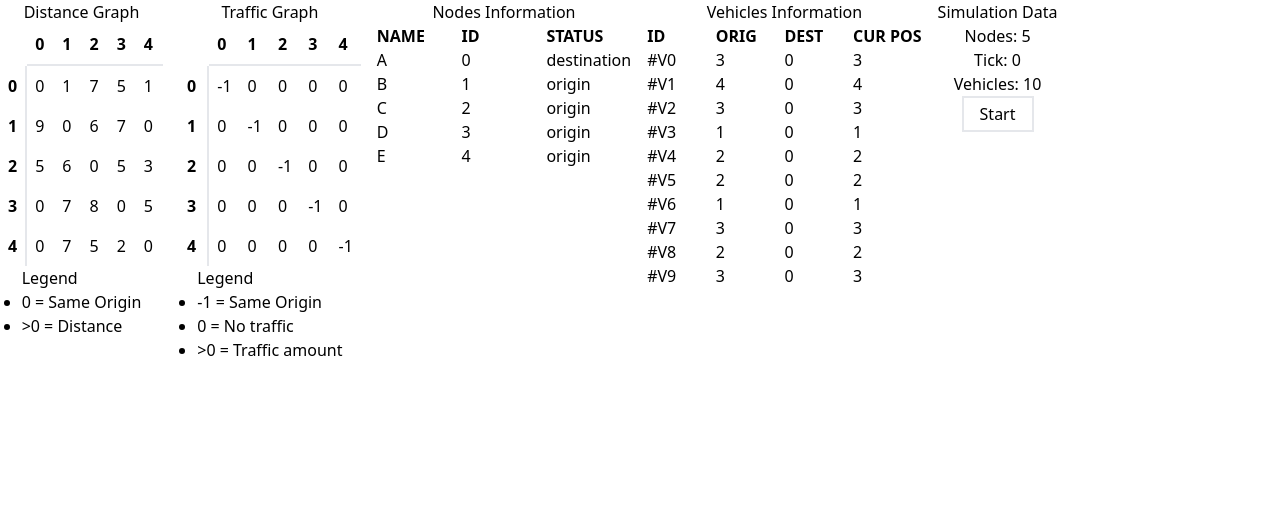
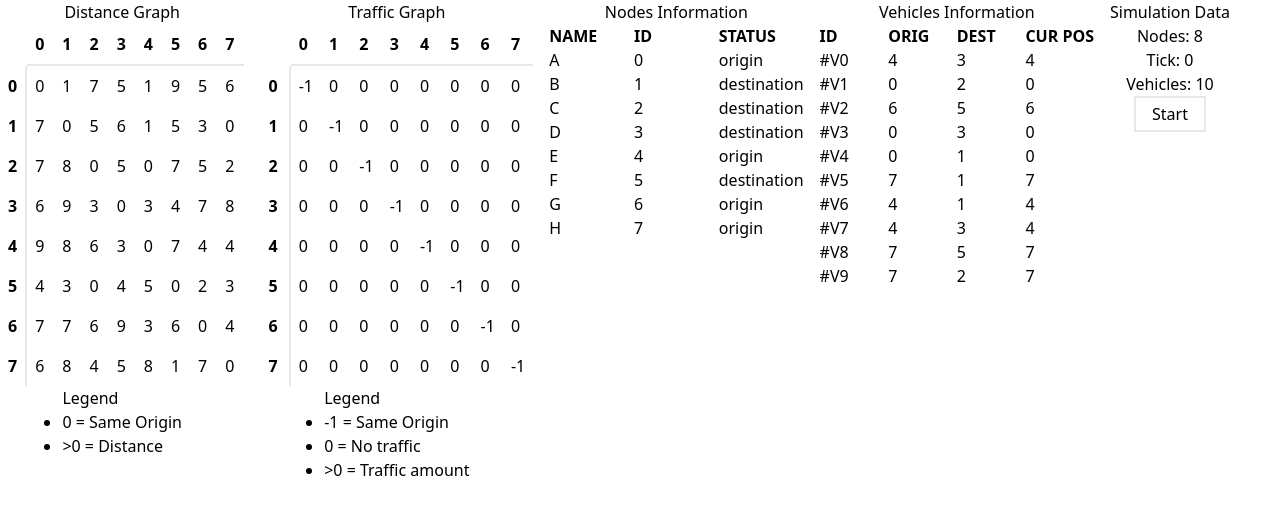
Before and after one commit to scantarbian/shiroko, a Next.js app: page /playground/trafficsim in a window 1280 px wide. Shown: the top 514 px of the page. Built offline with nearby package versions, Linux system fonts and the light colour scheme.

Commit message:
feat: expand nodes to 8 nodes

```diff
--- a/app/playground/trafficsim/page.tsx
+++ b/app/playground/trafficsim/page.tsx
@@ -15,6 +15,9 @@ import { useEffect, useState } from "react";
 // use string matching if match not found (close approximation)
 // 1 traffic cycle: vehicle go from origin to destination and back
 // 1 tick = 1 minute? 1440 tick/day
+// on each tick:
+// - vehicle move to next node based on djikstra algorithm on distance and traffic graph
+// - traffic graph update based on vehicle position
 
 type Vehicle = {
   origin: number;
@@ -29,7 +32,7 @@ type NodeInformation = {
 };
 
 const TrafficSim = () => {
-  const [nodes, setNodes] = useState(5);
+  const [nodes, setNodes] = useState(8);
   const [distanceGraph, setDistanceGraph] = useState<number[][]>([[]]);
   const [trafficGraph, setTrafficGraph] = useState<number[][]>([[]]);
   const [nodeInformation, setNodeInformation] = useState<NodeInformation[]>([]);
@@ -144,7 +147,7 @@ const TrafficSim = () => {
       <div className="flex space-x-4">
         <div className="flex flex-col items-center">
           <span>Distance Graph</span>
-          <div className="grid grid-cols-6">
+          <div className="grid grid-cols-9">
             <span></span>
             {distanceGraph.map((col, j) => {
               return (
@@ -180,7 +183,7 @@ const TrafficSim = () => {
         </div>
         <div className="flex flex-col items-center">
           <span>Traffic Graph</span>
-          <div className="grid grid-cols-6">
+          <div className="grid grid-cols-9">
             <span></span>
             {trafficGraph.map((col, j) => {
               return (
```
